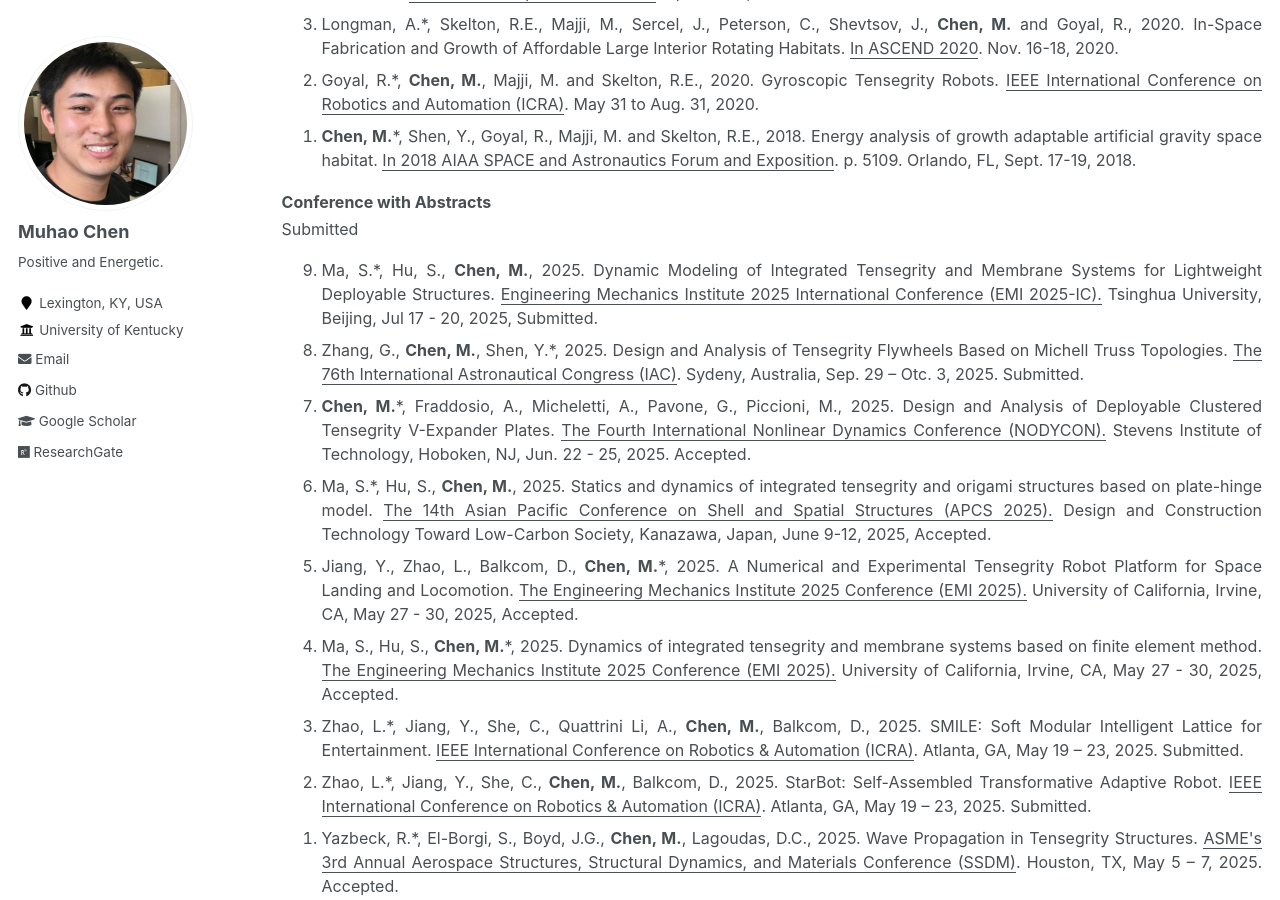
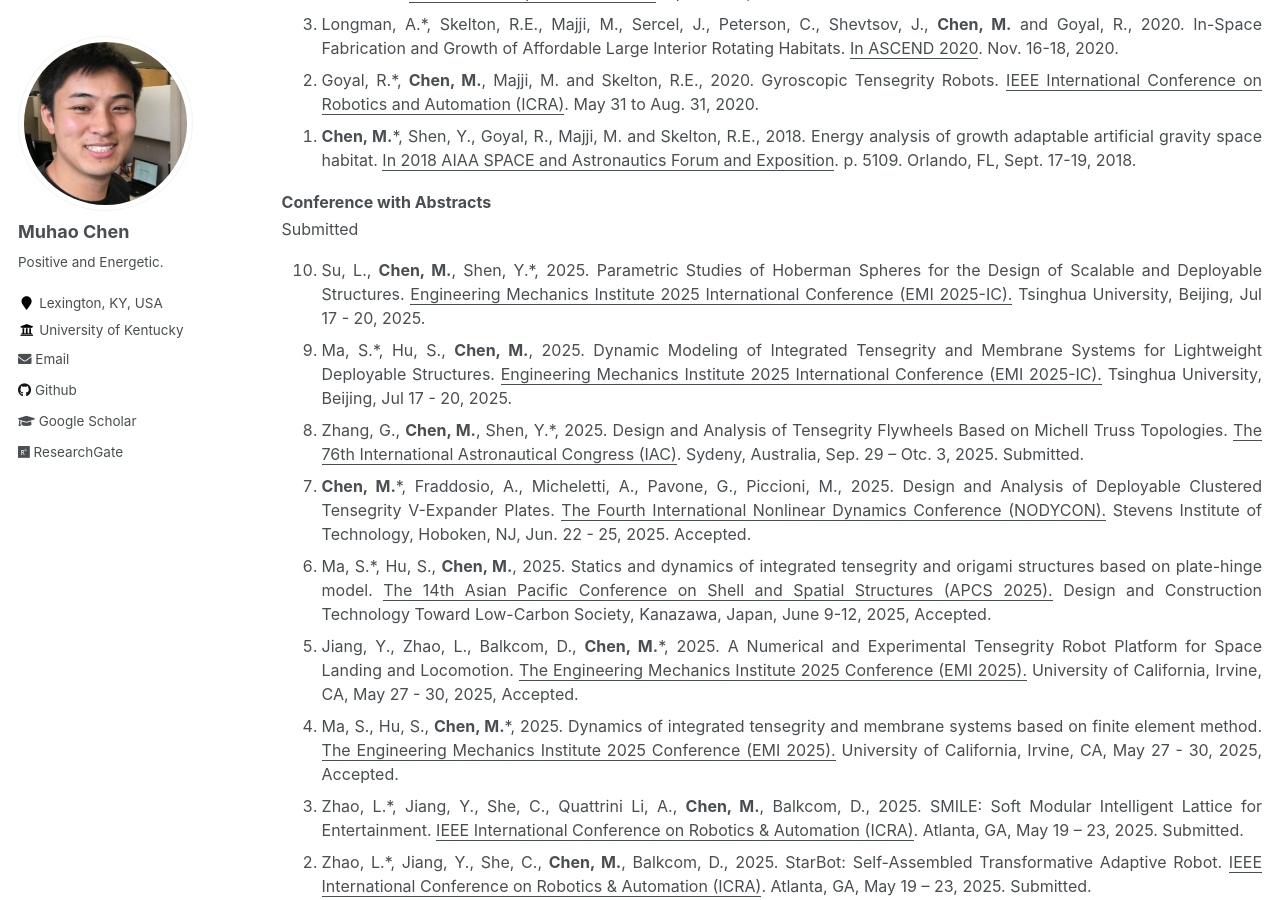
Before and after one commit to Muhao-Chen/muhao-chen.github.io, a Jekyll site: the page built from _pages/publication.md, in a window 1280 px wide and 900 px high, scrolled down 4321 px. Built offline with Jekyll 4.4.1, drawn with Linux system fonts in a browser that asks for light colours.

Commit message:
Update publication.md

```diff
--- a/_pages/publication.md
+++ b/_pages/publication.md
@@ -112,7 +112,8 @@ Published
 <strong>Conference with Abstracts</strong><br/>
 Submitted
 <ol reversed>
-<li>Ma, S.*, Hu, S., <strong>Chen, M.</strong>, 2025. Dynamic Modeling of Integrated Tensegrity and Membrane Systems for Lightweight Deployable Structures. <u>Engineering Mechanics Institute 2025 International Conference (EMI 2025-IC).</u> Tsinghua University, Beijing, Jul 17 - 20, 2025, Submitted. </li>
+<li>Su, L., <strong>Chen, M.</strong>, Shen, Y.*, 2025. Parametric Studies of Hoberman Spheres for the Design of Scalable and Deployable Structures. <u>Engineering Mechanics Institute 2025 International Conference (EMI 2025-IC).</u> Tsinghua University, Beijing, Jul 17 - 20, 2025. </li>
+<li>Ma, S.*, Hu, S., <strong>Chen, M.</strong>, 2025. Dynamic Modeling of Integrated Tensegrity and Membrane Systems for Lightweight Deployable Structures. <u>Engineering Mechanics Institute 2025 International Conference (EMI 2025-IC).</u> Tsinghua University, Beijing, Jul 17 - 20, 2025. </li>
 <li>Zhang, G., <strong>Chen, M.</strong>, Shen, Y.*, 2025. Design and Analysis of Tensegrity Flywheels Based on Michell Truss Topologies. <u>The 76th International Astronautical Congress (IAC)</u>. Sydeny, Australia, Sep. 29 – Otc. 3, 2025. Submitted. </li>
 <!-- <li>Jiang, Y., Zhao, L., Balkcom, D., <strong>Chen, M.</strong>*, 2025. A Numerical and Experimental Tensegrity Robot Platform for Space Landing and Locomotion. <u>Engineering Mechanics Institute Conference 2025 (EMI 2025)</u>. Anaheim, CA, May 27, 2025. Submitted.</li> -->
 <!-- <li>Ma, S., Hu, S., <strong>Chen, M.</strong>*, 2025. Dynamics of integrated tensegrity and membrane systems based on finite element method. <u>Engineering Mechanics Institute Conference 2025 (EMI 2025)</u>. Anaheim, CA, May 27, 2025. Submitted.</li> -->
```
